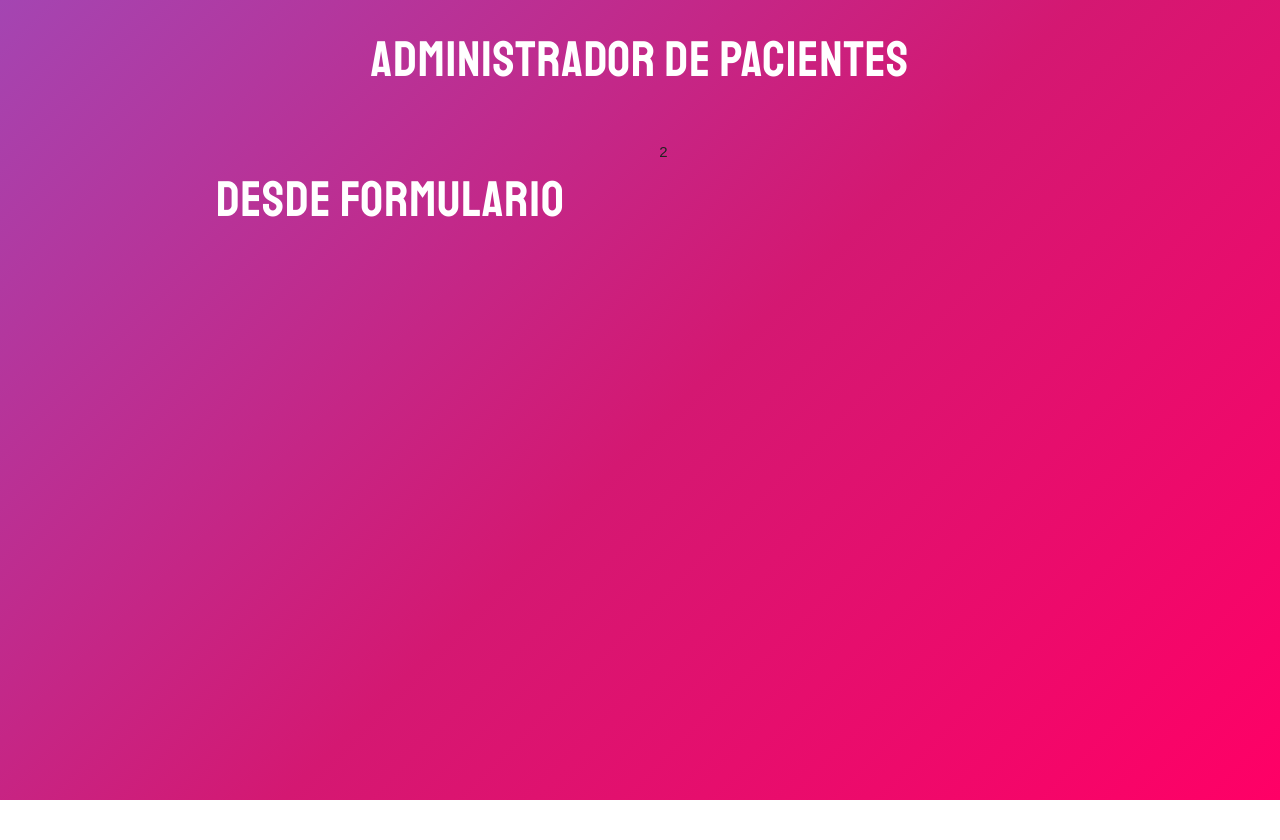
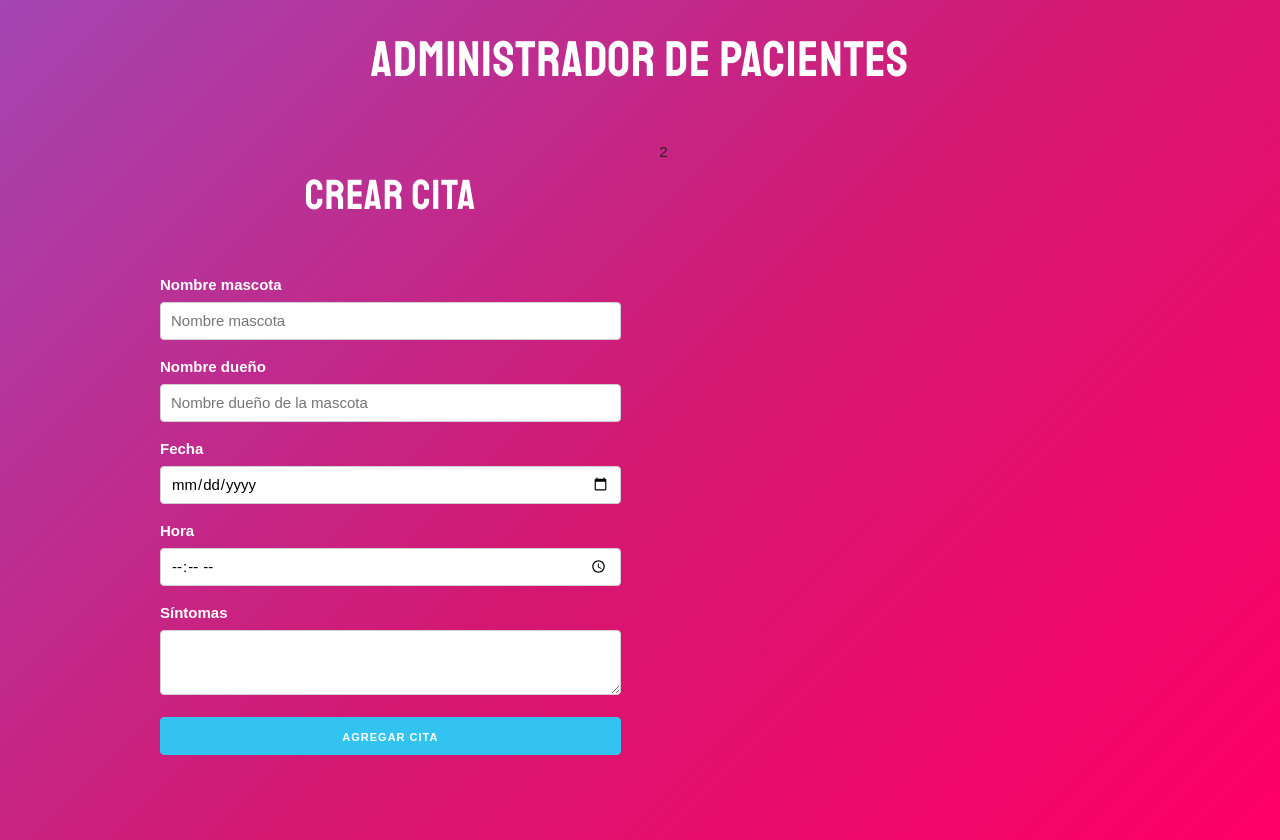
Before and after one commit to efectoTam/react-patient-administration, a React (Create React App) app: page / in a window 1280 px wide. Before the commit the page ends 800 px from the top, so only its background shows below. Built offline with nearby package versions, Linux system fonts and the light colour scheme.

Commit message:
adding form

```diff
--- a/src/components/Form.js
+++ b/src/components/Form.js
@@ -1,8 +1,50 @@
-import React from 'react';
+import React, {Fragment} from 'react';
 
 const Form = () => {
   return (
-    <h1>Desde formulario</h1>
+    <Fragment>
+      <h2>Crear cita</h2>
+      <form>
+        <label>Nombre mascota</label>
+        <input
+          type="text"
+          name="pet"
+          className="u-full-width"
+          placeholder="Nombre mascota"
+        />
+        <label>Nombre dueño</label>
+        <input
+          type="text"
+          name="owner"
+          className="u-full-width"
+          placeholder="Nombre dueño de la mascota"
+        />
+        <label>Fecha</label>
+        <input
+          type="date"
+          name="date"
+          className="u-full-width"
+        />
+        <label>Hora</label>
+        <input
+          type="time"
+          name="time"
+          className="u-full-width"
+        />
+        <label>Síntomas</label>
+        <textarea
+          name="symptom"
+          className="u-full-width"
+        >
+        </textarea>
+        <button
+          type="submit"
+          className="u-full-width button-primary"
+        >
+          Agregar cita
+        </button>
+      </form>
+    </Fragment>
   );
 }
 
```
